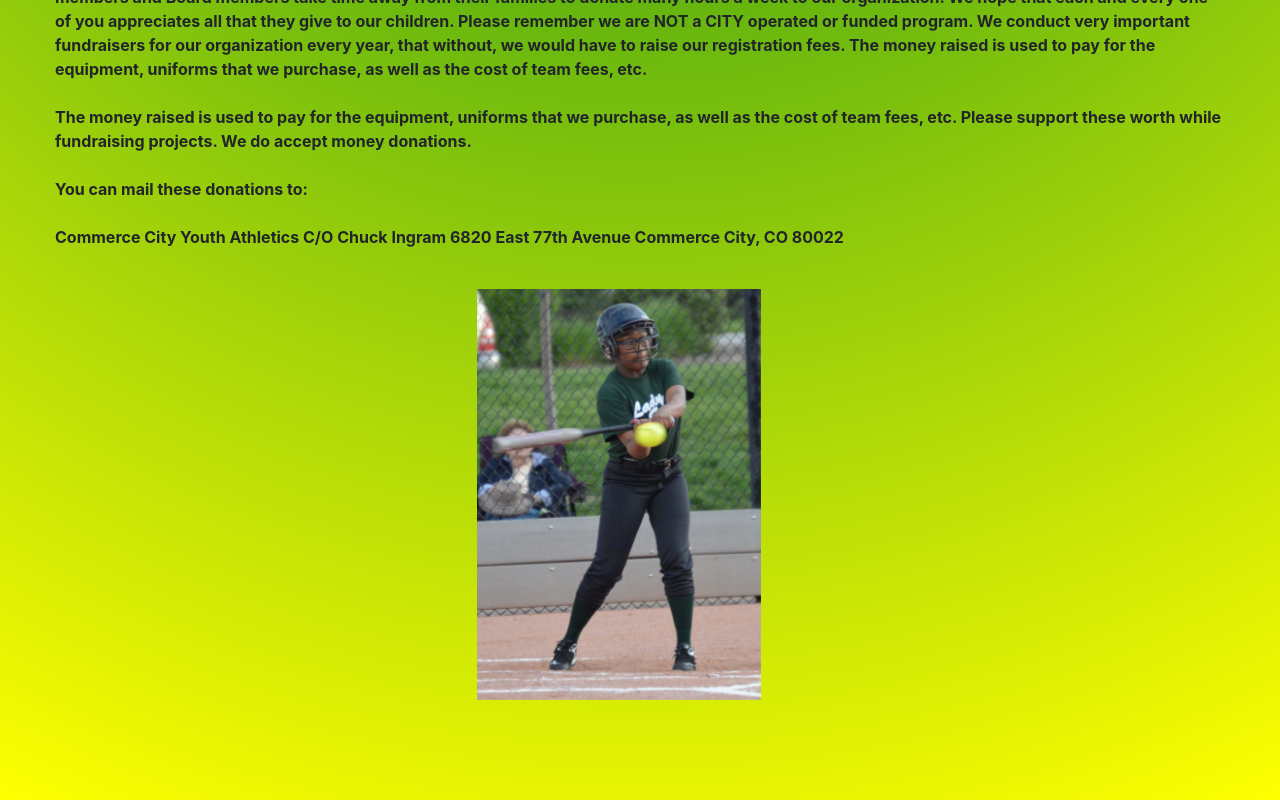
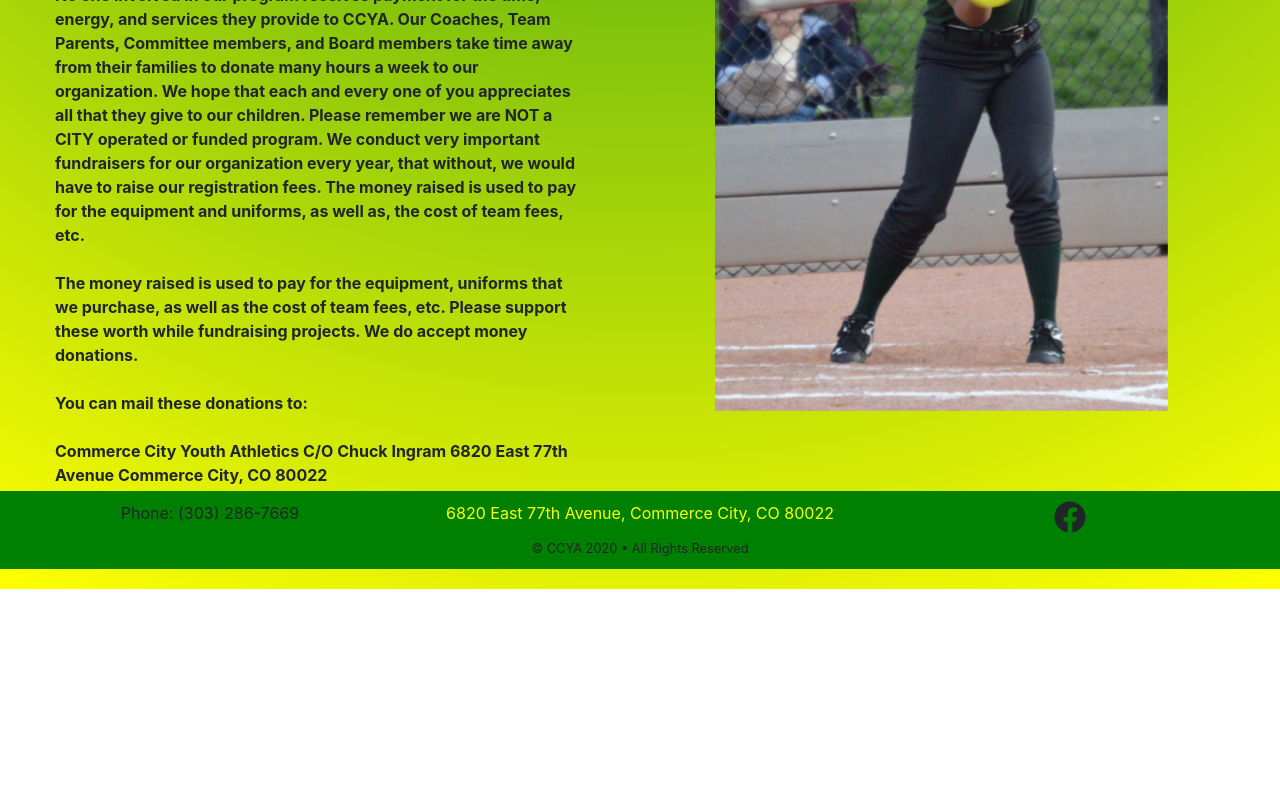
Before and after one commit to TLCroatt/CCYA, a React (Create React App) app in the folder client/: page / in a window 1280 px wide. Shown: the part 1952-2752 px from the top of the page. After the commit the page ends 2541 px from the top, so only its background shows below. Built offline with nearby package versions, Linux system fonts and the light colour scheme; no server answers.

Commit message:
Fixed layout of Home page

```diff
--- a/client/src/App.css
+++ b/client/src/App.css
@@ -10,9 +10,9 @@ body {
 }
 
 .carousel {
-    padding: 20px;
-    max-width: 65%;
-    max-height: 65%;
+    padding: 10px;
+    max-width: 90%;
+    max-height: 90%;
     margin-bottom: 30px;
 }
 
--- a/client/src/Forms.css
+++ b/client/src/Forms.css
@@ -2,6 +2,7 @@
     background-color: green;
     padding: 30px;
     margin-top: 50px;
+    margin-bottom: 50px;
     width: 700px;
     border-radius: 5px;
     align-items: center;
--- a/client/src/components/Footer/style.css
+++ b/client/src/components/Footer/style.css
@@ -2,7 +2,7 @@
     background: green;
     text-align: center;
     padding: 10px;
-    position: fixed;
+    position: static;
 }
 
 #address {
--- a/client/src/pages/Home.js
+++ b/client/src/pages/Home.js
@@ -40,6 +40,7 @@ const Home = () => {
           </CardBody>
           <CardImg top width="100%" src={ Logo } alt="Card image cap" />
         </Card>
+        <Col className="col-lg-1"></Col>
         <Card>
           <CardImg top width="100%" src={ SB6 } alt="Card image cap" />
           <CardBody>
@@ -50,17 +51,17 @@ const Home = () => {
           </CardBody>
         </Card>
       </CardGroup>
-
+    </Container>
+    <Container>
       <Row id="about">
         <Col>
           <h1 id="about-header">About Us</h1>
-          Commerce City Youth Athletics is a non-profit organization. We as a league are committed to honesty, integrity and a commitment to provide low cost registration fees so that as many as possible youth children may join the sport we provide. We offer a girls’ traveling softball team. We are able to provide the program through registration fees, fundraisers, and donations. All officers and coaches are non-paid volunteers.
+          Commerce City Youth Athletics is a non-profit organization. We as a league are committed to honesty, integrity, and a commitment to provide low cost registration fees, so that as many children as possible may join the sport we provide. We offer a girls’ traveling softball team. We are able to provide the program through registration fees, fundraisers, and donations. All officers and coaches are non-paid volunteers.
           <br />
           <br />
-
-          No one involved in our program receives payment for the time, energy and services they provide to CCYA.
-          Our Coaches, Team Parents, Committee members and Board members take time away from their families to donate many hours a week to our organization. We hope that each and every one of you appreciates all that they give to our children. Please remember we are NOT a CITY operated or funded program.
-          We conduct very important fundraisers for our organization every year, that without, we would have to raise our registration fees. The money raised is used to pay for the equipment, uniforms that we purchase, as well as the cost of team fees, etc.
+          No one involved in our program receives payment for the time, energy, and services they provide to CCYA.
+          Our Coaches, Team Parents, Committee members, and Board members take time away from their families to donate many hours a week to our organization. We hope that each and every one of you appreciates all that they give to our children. Please remember we are NOT a CITY operated or funded program.
+          We conduct very important fundraisers for our organization every year, that without, we would have to raise our registration fees. The money raised is used to pay for the equipment and uniforms, as well as, the cost of team fees, etc.
           <br />
           <br />
           The money raised is used to pay for the equipment, uniforms that we purchase, as well as the cost of team fees, etc. Please support these worth while fundraising projects. We do accept money donations.
@@ -74,15 +75,15 @@ const Home = () => {
           6820 East 77th Avenue
           Commerce City, CO 80022
         </Col>
-      </Row>
-      </Container>
-      <Row className="carousel mx-auto">
-        <Col md="2"></Col>
-        <Col md="8" className="mx-auto">
+        <Col className="col-lg-1"></Col>
+        <Col className="carousel mx-auto">
           <UncontrolledCarousel className="carousel" controls={false} indicators={false} items={items} />
         </Col>
       </Row>
-      <Footer />
+      <Row>
+      </Row>
+    </Container>
+    <Footer />
     </div>
   );
 };
```
